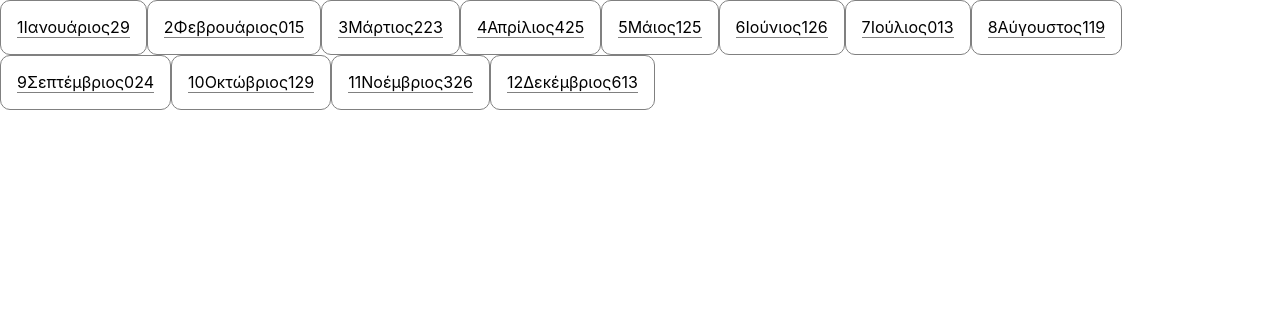
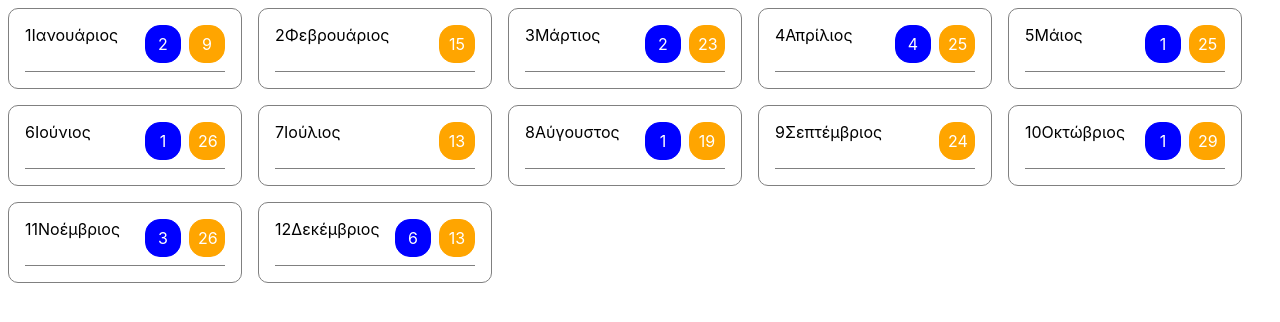
Before and after one commit to smekras/holydays-viewer, a React (Create React App) app: page / in a window 1280 px wide. Shown: the top 322 px of the page. Built offline with nearby package versions, Linux system fonts and the light colour scheme.

Commit message:
Add month css

```diff
--- a/src/components/MonthView.tsx
+++ b/src/components/MonthView.tsx
@@ -19,18 +19,53 @@ function countOccurence(days: DayInterface[], trait: string) {
 }
 
 const MonthView = (props: MonthInterface) => {
+  const official = countOccurence(props.days, "off");
+  const secular = countOccurence(props.days, "sec");
+
   const Container = styled.div`
     display: flex;
     flex-flow: column;
     border: 1px solid gray;
     border-radius: 10px;
     padding: 1em;
+    margin: 0.5em;
   `;
 
   const Banner = styled.div`
     display: flex;
     flex-flow: row;
     border-bottom: 1px solid gray;
+    justify-content: space-between;
+    min-width: 200px;
+  `;
+
+  const TitleBox = styled.div`
+    display: flex;
+    flex-flow: row nowrap;
+  `;
+
+  const OffBox = styled.div`
+    padding: 0.5em;
+    border: 1px solid blue;
+    border-radius: 15px;
+    margin-bottom: 0.5em;
+    margin-left: 0.5em;
+    background: blue;
+    color: white;
+    width: 18px;
+    text-align: center;
+  `;
+
+  const SecBox = styled.div`
+    padding: 0.5em;
+    border: 1px solid orange;
+    border-radius: 15px;
+    margin-bottom: 0.5em;
+    margin-left: 0.5em;
+    background: orange;
+    color: white;
+    width: 18px;
+    text-align: center;
   `;
 
   const Content = styled.div`
@@ -38,16 +73,17 @@ const MonthView = (props: MonthInterface) => {
     flex-flow: row wrap;
   `;
 
-  const official = countOccurence(props.days, "off");
-  const secular = countOccurence(props.days, "sec");
-
   return (
     <Container>
       <Banner>
-        <div>{props.month}</div>
-        <div>{props.name}</div>
-        <div>{official}</div>
-        <div>{secular}</div>
+        <TitleBox>
+          <div>{props.month}</div>
+          <div>{props.name}</div>
+        </TitleBox>
+        <TitleBox>
+          {official > 0 ? <OffBox>{official}</OffBox> : ""}
+          {secular > 0 ? <SecBox>{secular}</SecBox> : ""}
+        </TitleBox>
       </Banner>
       <Content></Content>
     </Container>
```
